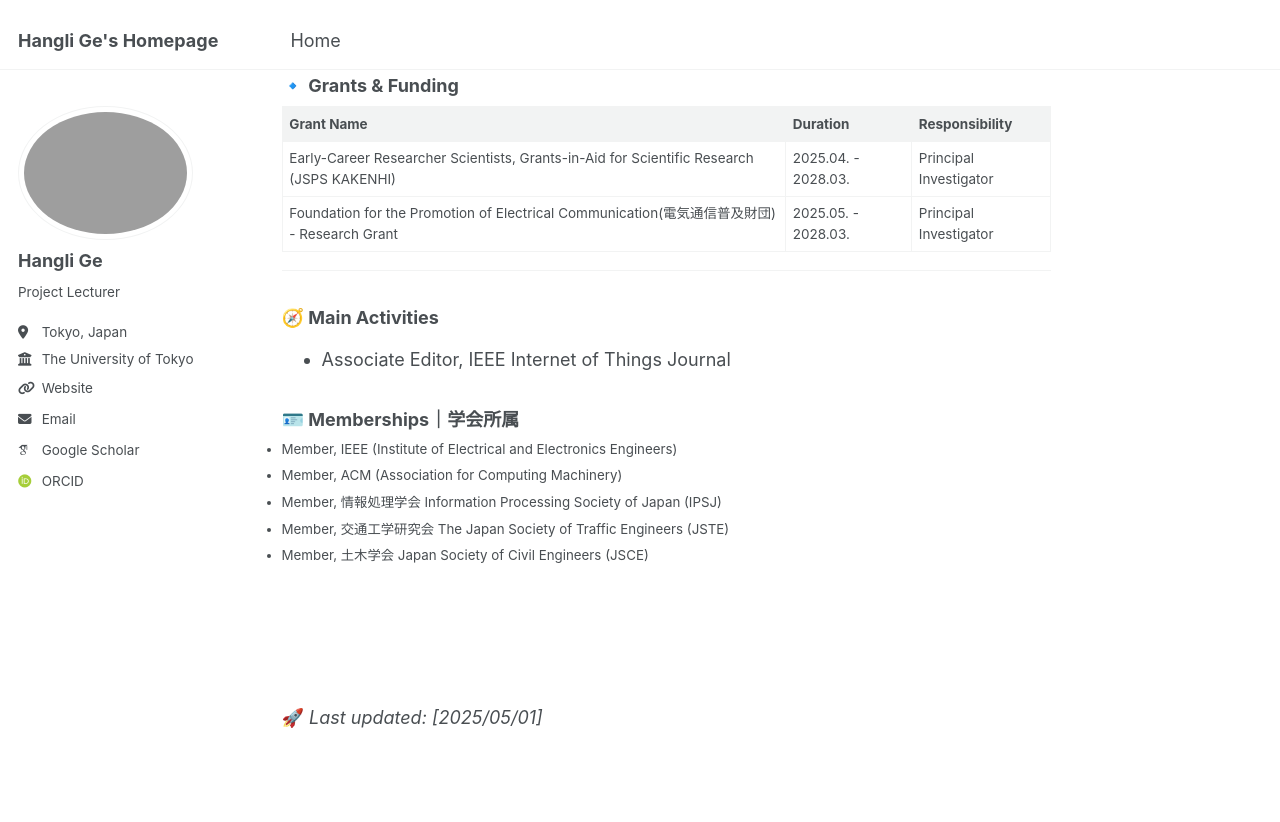
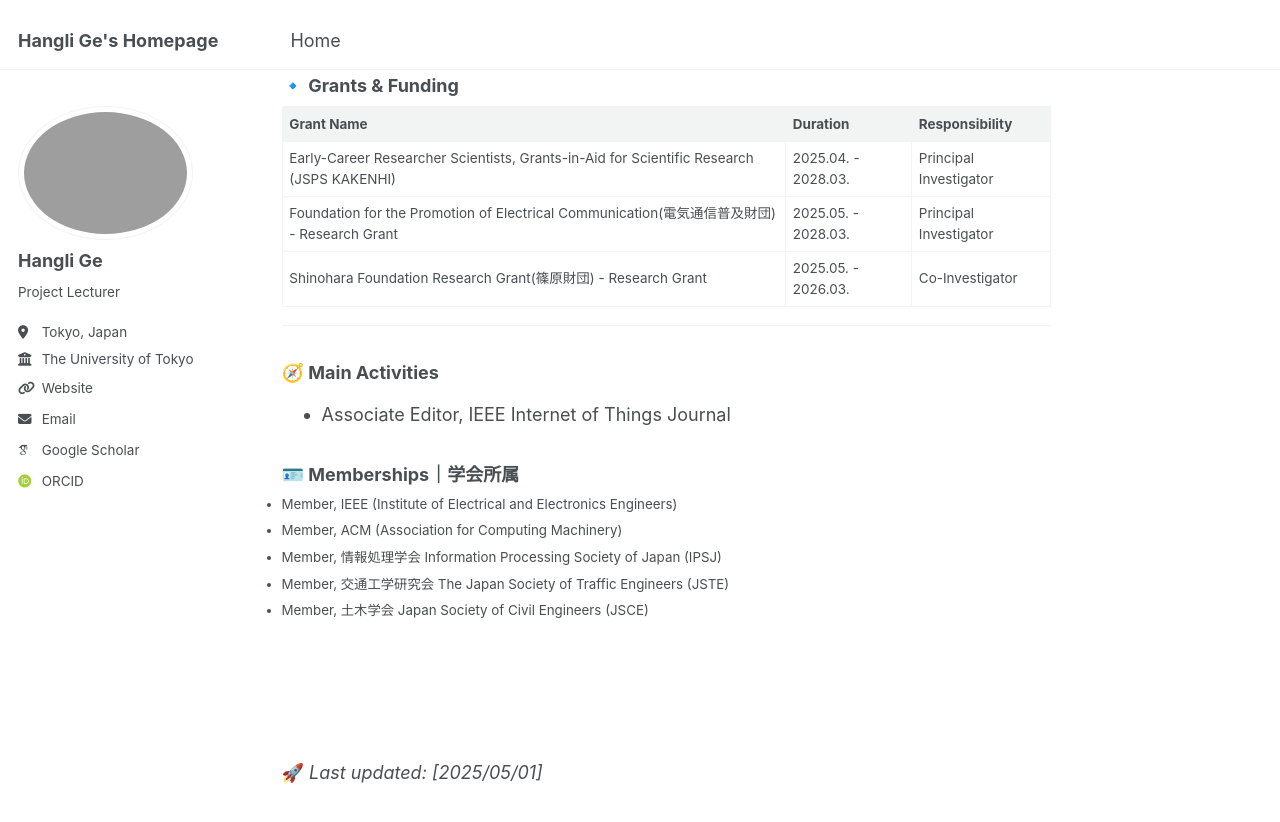
Before and after one commit to christie888/christie888.github.io, a Jekyll site: the page built from _pages/about.md, in a window 1280 px wide and 900 px high, scrolled down 1023 px. Shown: the top 822 px of the window. Built offline with Jekyll 4.4.1, drawn with Linux system fonts in a browser that asks for light colours; some web fonts are replaced.

Commit message:
Update about.md

```diff
--- a/_pages/about.md
+++ b/_pages/about.md
@@ -44,7 +44,7 @@ As quantum hardware continues to advance, these quantum-based solutions are expe
 |------------|-------------|-------------|
 | Early-Career Researcher Scientists, Grants-in-Aid for Scientific Research (JSPS KAKENHI)|  2025.04. - 2028.03. |Principal Investigator|
 | Foundation for the Promotion of Electrical Communication(電気通信普及財団) - Research Grant |  2025.05. - 2028.03. |Principal Investigator|
-
+| Shinohara Foundation Research Grant(篠原財団) - Research Grant |  2025.05. - 2026.03. |Co-Investigator|
 
 <!--| The Shinohara Foundation Research Grant |  2025.04. - 2026.03. |Co-Investigator|
 - (Technical) Program Committee / Organizer
```
Also changed, not shown: other parts of _pages/about.md (+1 -1 lines).
